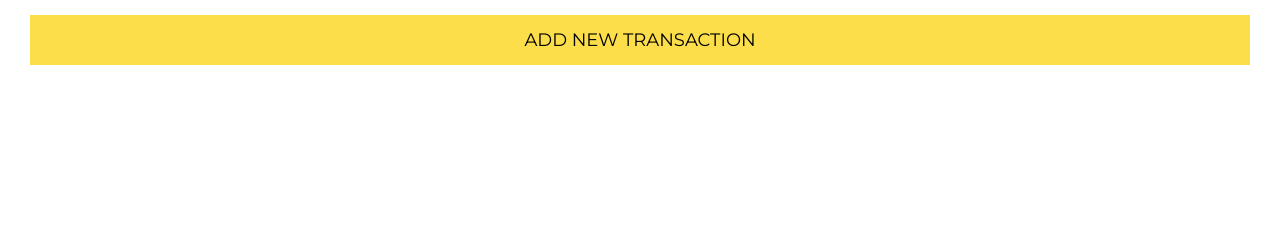
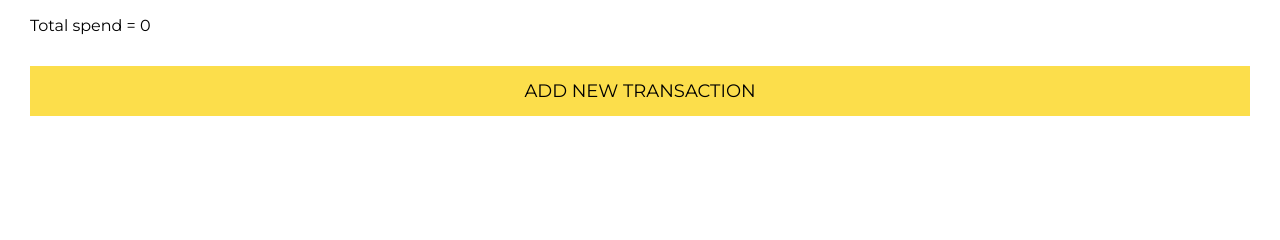
Before and after one commit to madgelackie/spending_tracker_project, a Flask app: page /transactions in a window 1280 px wide. Shown: the part 155-395 px from the top of the page. Run offline with Flask 2, Linux system fonts and the light colour scheme; data that the repository does not hold is empty; some libraries are stand-ins or nearby versions.

Commit message:
total spend feature without styling

```diff
--- a/controllers/transactions_controller.py
+++ b/controllers/transactions_controller.py
@@ -11,7 +11,8 @@ transactions_blueprint = Blueprint("transactions", __name__)
 @transactions_blueprint.route("/transactions")
 def transactions():
     transactions = transaction_repository.select_all()
-    return render_template("transactions/index.html", transactions=transactions)
+    total = transaction_repository.total_spending()
+    return render_template("transactions/index.html", transactions=transactions, total_spend=total)
 
 # takes user to form to add new transaction
 @transactions_blueprint.route("/transactions/new")
--- a/repositories/transaction_repository.py
+++ b/repositories/transaction_repository.py
@@ -48,3 +48,10 @@ def select_all():
         transaction = Transaction(row['amount'], tag, merchant, row['id'])
         transactions.insert(0, transaction)
     return transactions
+
+def total_spending():
+    total_spend = 0
+    transactions = select_all()
+    for transaction in transactions:
+        total_spend += transaction.amount
+    return total_spend
--- a/templates/transactions/edit.html
+++ b/templates/transactions/edit.html
@@ -4,7 +4,7 @@
 <form action="/transactions/{{ transaction.id }}", method='post'>
     <div>
         <label for="amount">Amount (¥) : </label>
-        <input type="number" step="100" id="amount" name="amount" value="{{transaction.amount}}">
+        <input type="number" min="0" step="100" id="amount" name="amount" value="{{transaction.amount}}">
     </div>
     <br>
     <div>
--- a/templates/transactions/index.html
+++ b/templates/transactions/index.html
@@ -11,7 +11,7 @@
     </tr>
     {% for transaction in transactions %}
     <tr>
-        <td>{{ transaction.amount }}</td>
+        <td>{{ transaction.amount }}¥</td>
         <td>{{ transaction.tag.spending_type }}</td>
         <td>{{ transaction.merchant.name }}</td>
         <td>
@@ -27,6 +27,7 @@
     </tr>
     {% endfor %}
 </table>
+<p>Total spend = {{total_spend}}</p>
 <button class="transactions--button">
     <a href="/transactions/new">ADD NEW TRANSACTION</a>
 </button>
```
